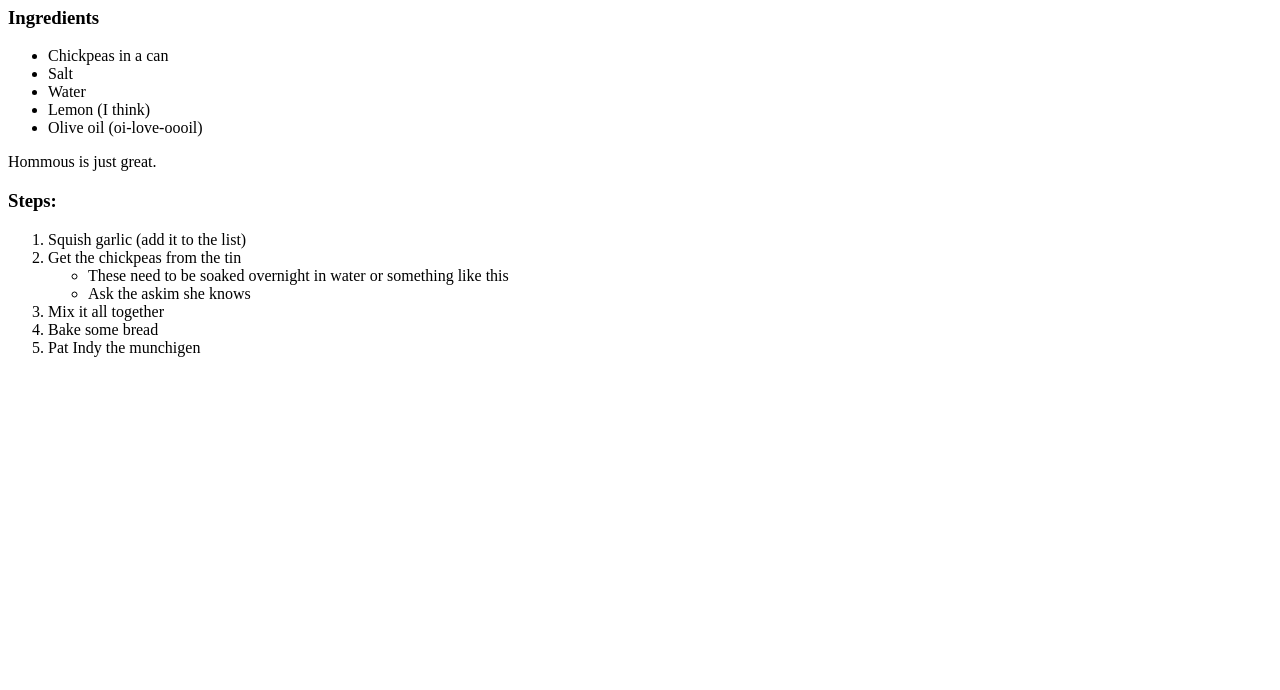
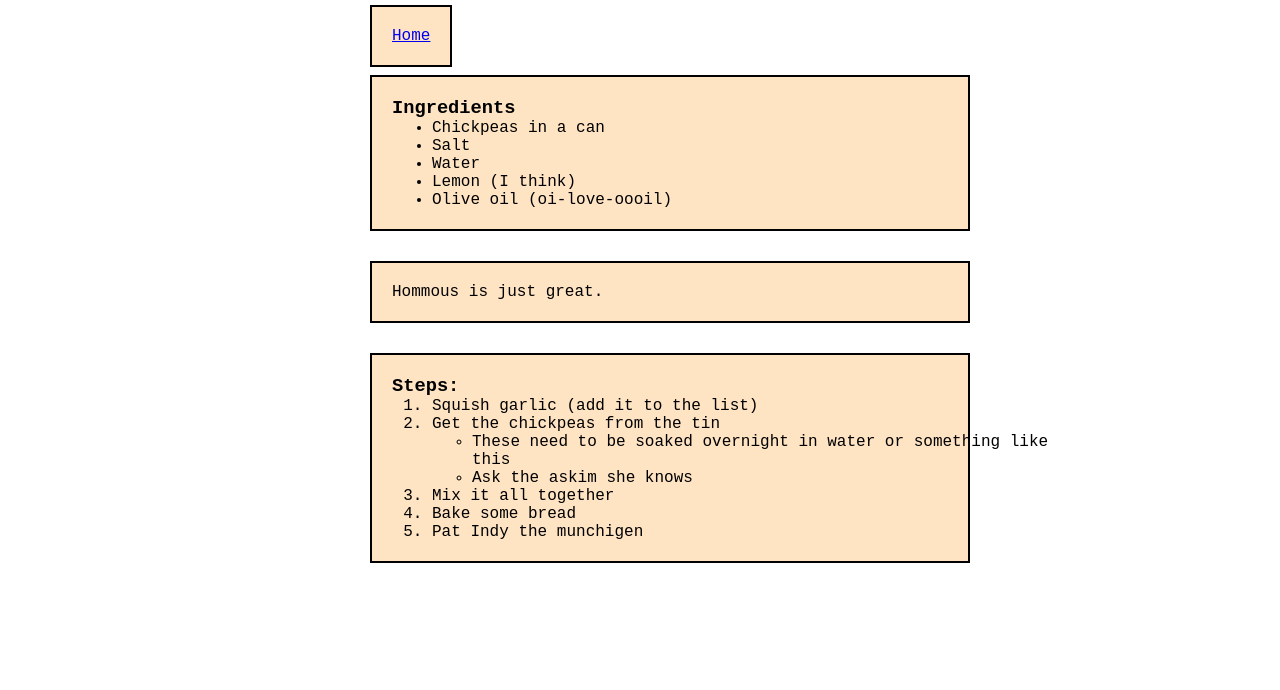
Before and after one commit to Luke1183/odin-recipes, a plain HTML site: page recipes/hommous.html in a window 1280 px wide. Shown: the part 110-800 px from the top of the page. Drawn offline with Linux system fonts and the light colour scheme.

Commit message:
Connected hommous page to css file

```diff
--- a/recipes/hommous.html
+++ b/recipes/hommous.html
@@ -3,11 +3,13 @@
 <head>
     <meta charset="UTF-8">
     <meta name="viewport" content="width=device-width, initial-scale=1.0">
-    <title>Recipes</title>
+    <title>Hommousss</title>
+    <link rel="stylesheet" href="../style.css">
 </head>
 <body>
     <h1>Hommous</h1>
-    <a href="../index.html">Home</a>
+    <a class="card" href="../index.html">Home</a>
+    <div class="card">
         <h3>Ingredients</h3>
         <ul>
             <li>Chickpeas in a can</li>
@@ -16,7 +18,9 @@
             <li>Lemon (I think)</li>
             <li>Olive oil (oi-love-oooil)</li>
         </ul>
-    <p>Hommous is just great.</p>
+    </div>
+    <p class="card">Hommous is just great.</p>
+    <div class="card">
         <h3>Steps:</h3>
         <ol>
             <li>Squish garlic (add it to the list)</li>
@@ -29,5 +33,6 @@
             <li>Bake some bread</li>
             <li>Pat Indy the munchigen</li>
         </ol>
+    </div>
 </body>
 </html>
```
Lines whose indentation alone changed are shown as unchanged.
